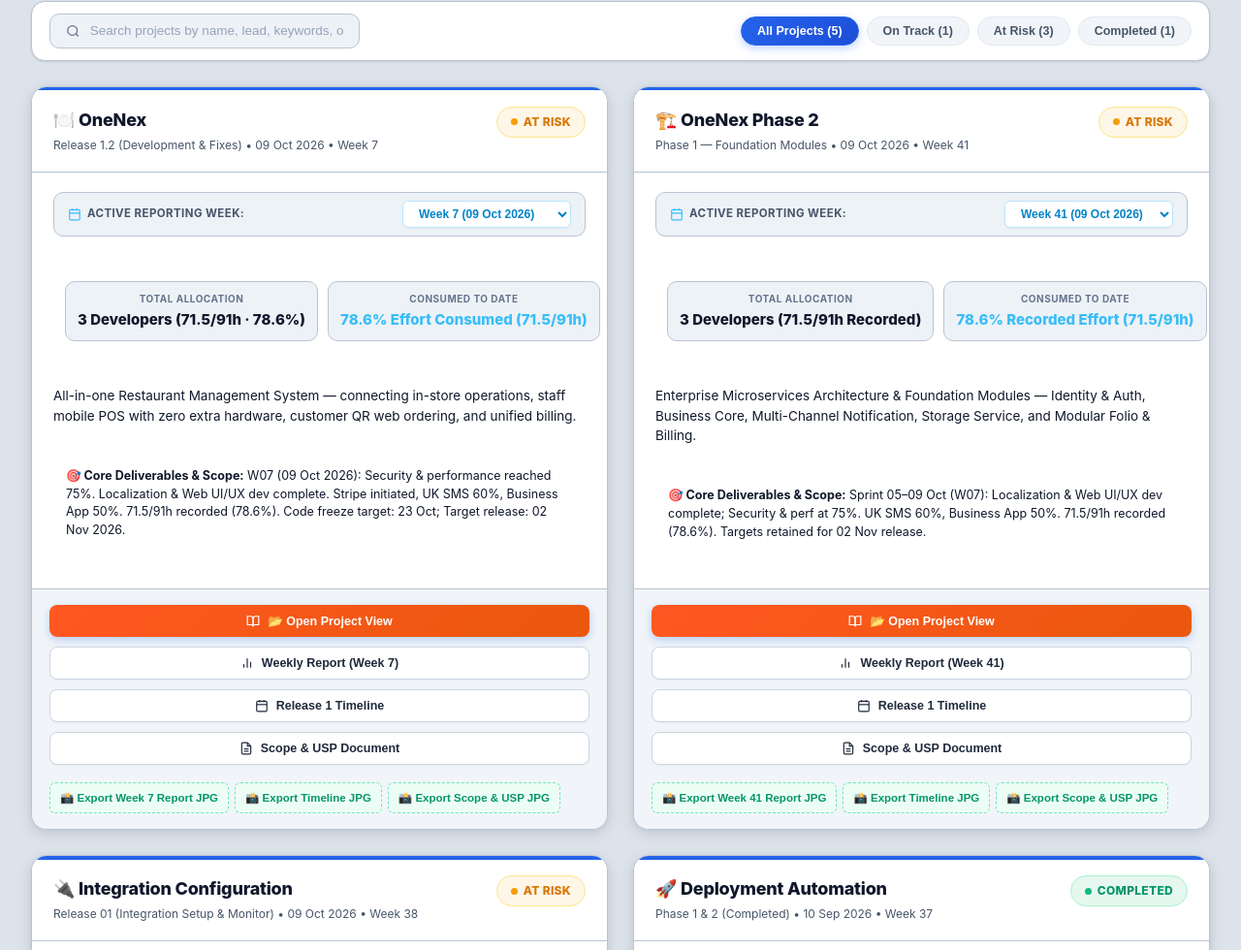
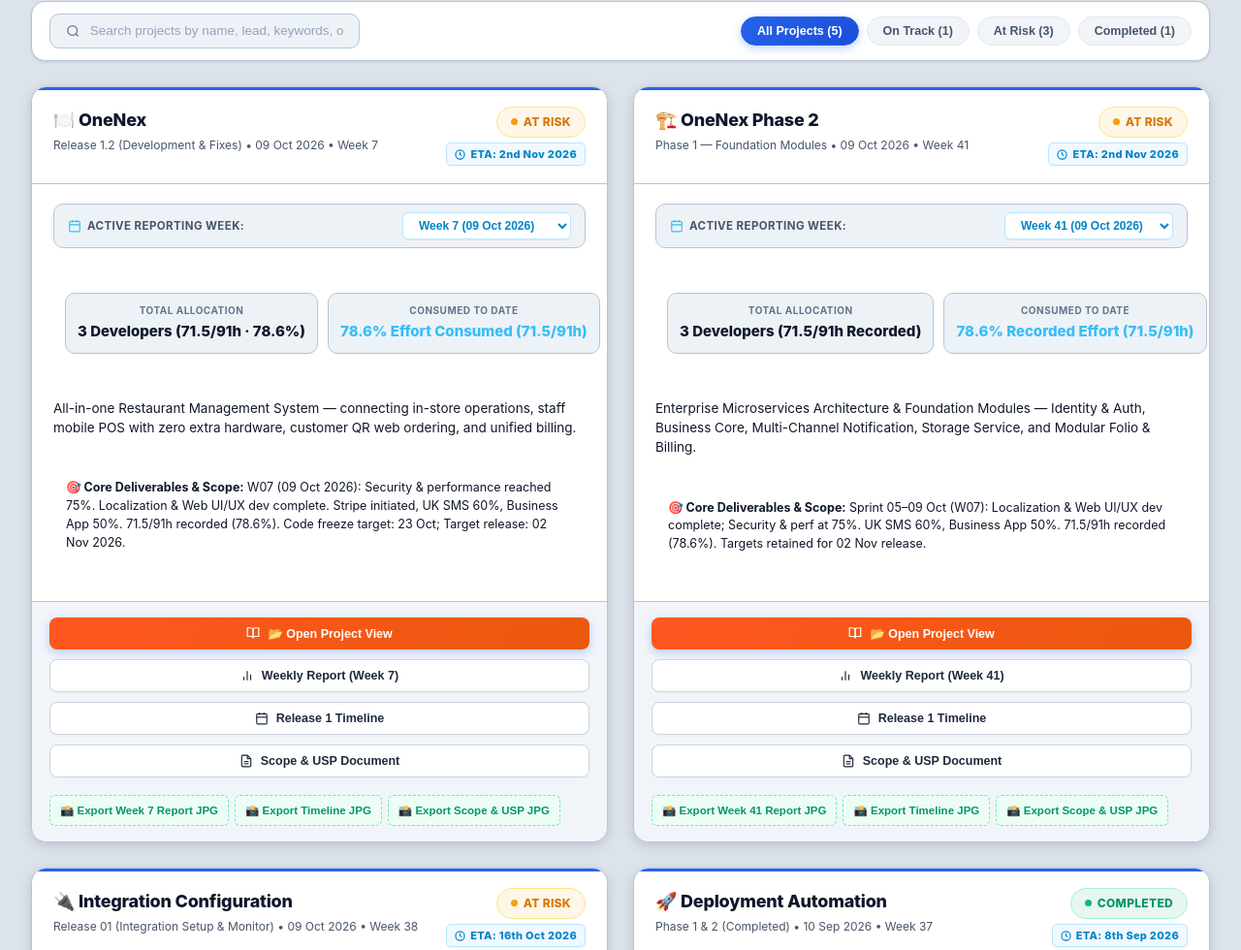
Before and after one commit to hariarun770-sys/Project-Tracker-Capps, a website: page index.html in a window 1280 px wide. Shown: the part 238-1218 px from the top of the page at 97% size. Drawn offline with Linux system fonts and the light colour scheme.

Commit message:
Add ETA badge below status for all projects in portfolio tracker

```diff
--- a/assets/css/portal.css
+++ b/assets/css/portal.css
@@ -507,6 +507,38 @@ body {
 }
 .status-tag.blue::before {
   background: #3b82f6;
+}
+
+/* Status & ETA Wrapper */
+.status-eta-wrap {
+  display: flex;
+  flex-direction: column;
+  align-items: flex-end;
+  gap: 5px;
+  flex-shrink: 0;
+}
+
+.project-eta-badge {
+  display: inline-flex;
+  align-items: center;
+  gap: 5px;
+  font-size: 11px;
+  font-weight: 800;
+  color: #0284c7;
+  background: #f0f9ff;
+  border: 1px solid #bae6fd;
+  border-radius: 5px;
+  padding: 3px 8px;
+  white-space: nowrap;
+  letter-spacing: 0.3px;
+  box-shadow: 0 1px 2px rgba(2, 132, 199, 0.06);
+}
+
+.project-eta-badge svg {
+  width: 11px;
+  height: 11px;
+  color: #0284c7;
+  flex-shrink: 0;
 }
 
 /* Project Card Body */
--- a/assets/js/portal.js
+++ b/assets/js/portal.js
@@ -10,6 +10,7 @@ const DEFAULT_PROJECTS = [
     name: 'OneNex',
     icon: '🍽️',
     release: 'Release 1.2 (Development & Fixes)',
+    eta: '2nd Nov 2026',
     leads: 'Imthath (Lead), Sureka, Nithusan (3 Developers — 91h Capacity)',
     description: 'All-in-one Restaurant Management System — connecting in-store operations, staff mobile POS with zero extra hardware, customer QR web ordering, and unified billing.',
     highlights: 'W07 (09 Oct 2026): Security & performance reached 75%. Localization & Web UI/UX dev complete. Stripe initiated, UK SMS 60%, Business App 50%. 71.5/91h recorded (78.6%). Code freeze target: 23 Oct; Target release: 02 Nov 2026.',
@@ -21,6 +22,7 @@ const DEFAULT_PROJECTS = [
         weekEnding: '09 Oct 2026',
         status: 'AT RISK',
         statusClass: 'amber',
+        eta: '2nd Nov 2026',
         manDays: '3 Developers (71.5/91h · 78.6%)',
         consumed: '78.6% Effort Consumed (71.5/91h)',
         weeklyUrl: 'Incubator Weekly update/OneNex_Weekly_Visibility_Card_09.10.2026.html',
@@ -33,6 +35,7 @@ const DEFAULT_PROJECTS = [
         weekEnding: '02 Oct 2026',
         status: 'ON TRACK',
         statusClass: 'green',
+        eta: '2nd Nov 2026',
         manDays: '4 Members (120 Man-Days)',
         consumed: '33% Elapsed (40/120 Man-Days)',
         weeklyUrl: 'Incubator Weekly update/OneNex_Weekly_Visibility_Card_02.10.2026.html',
@@ -45,6 +48,7 @@ const DEFAULT_PROJECTS = [
         weekEnding: '25 Sep 2026',
         status: 'ON TRACK',
         statusClass: 'green',
+        eta: '2nd Nov 2026',
         manDays: '4 Members (120 Man-Days)',
         consumed: '17% Elapsed (20/120 Man-Days)',
         weeklyUrl: 'Incubator Weekly update/OneNex_Weekly_Visibility_Card_25.09.2026.html',
@@ -57,6 +61,7 @@ const DEFAULT_PROJECTS = [
         weekEnding: '11 Sep 2026',
         status: 'AT RISK',
         statusClass: 'amber',
+        eta: '11th Sep 2026',
         manDays: '6 Team Members',
         consumed: '29% Completed (27/93)',
         weeklyUrl: 'Incubator Weekly update/OneNex_Weekly_Visibility_Card_11.09.2026.html',
@@ -70,6 +75,7 @@ const DEFAULT_PROJECTS = [
     name: 'OneNex Phase 2',
     icon: '🏗️',
     release: 'Phase 1 — Foundation Modules',
+    eta: '2nd Nov 2026',
     leads: 'Team B (4 Developers — 3,120h)',
     description: 'Enterprise Microservices Architecture & Foundation Modules — Identity & Auth, Business Core, Multi-Channel Notification, Storage Service, and Modular Folio & Billing.',
     highlights: 'Sprint 05–09 Oct (W07): Localization & Web UI/UX dev complete; Security & perf at 75%. UK SMS 60%, Business App 50%. 71.5/91h recorded (78.6%). Targets retained for 02 Nov release.',
@@ -81,6 +87,7 @@ const DEFAULT_PROJECTS = [
         weekEnding: '09 Oct 2026',
         status: 'AT RISK',
         statusClass: 'amber',
+        eta: '2nd Nov 2026',
         manDays: '3 Developers (71.5/91h Recorded)',
         consumed: '78.6% Recorded Effort (71.5/91h)',
         weeklyUrl: 'Incubator Weekly update/OneNex_Phase_2_Weekly_Visibility_Card_09.10.2026.html',
@@ -93,6 +100,7 @@ const DEFAULT_PROJECTS = [
         weekEnding: '02 Oct 2026',
         status: 'AT RISK',
         statusClass: 'amber',
+        eta: '2nd Nov 2026',
         manDays: '4 Developers (3,120h Capacity)',
         consumed: '13 Days Used (Phase 1: 3/30d)',
         weeklyUrl: 'Incubator Weekly update/OneNex_Phase_2_Weekly_Visibility_Card_02.10.2026.html',
@@ -105,6 +113,7 @@ const DEFAULT_PROJECTS = [
         weekEnding: '25 Sep 2026',
         status: 'AT RISK',
         statusClass: 'amber',
+        eta: '2nd Nov 2026',
         manDays: '4 Developers (3,120h Planned)',
         consumed: '8 Days Used (Phase 0: 8/10d)',
         weeklyUrl: 'Incubator Weekly update/OneNex_Phase_2_Weekly_Visibility_Card_25.09.2026.html',
@@ -118,6 +127,7 @@ const DEFAULT_PROJECTS = [
     name: 'Integration Configuration',
     icon: '🔌',
     release: 'Release 01 (Integration Setup & Monitor)',
+    eta: '16th Oct 2026',
     leads: 'Team Althaf (50 Man-Days)',
     description: 'Enterprise Optimo Integration Configuration Module — transitions integration setup from manual / developer-led configuration to a guided, user-managed capability with Integration Hub, Destination Setup, Field Mapping, and Chained Integrations.',
     highlights: 'Week 38 (09 Oct 2026): 48% overall progress, 30/50 man-days consumed (60%). Hub, Type Selection & General Details 100% completed; Configuration (70%), Destination Setup (60%), and Field Mapping (55%) in active development. Target Go-Live: 16 Oct 2026.',
@@ -129,6 +139,7 @@ const DEFAULT_PROJECTS = [
         weekEnding: '09 Oct 2026',
         status: 'AT RISK',
         statusClass: 'amber',
+        eta: '16th Oct 2026',
         manDays: '50 Man-Days (Team Althaf)',
         consumed: '60% Consumed (30/50 Man-Days)',
         weeklyUrl: 'Incubator Weekly update/Integration_Configuration_Weekly_Visibility_Card_09.10.2026.html',
@@ -141,6 +152,7 @@ const DEFAULT_PROJECTS = [
         weekEnding: '11 Sep 2026',
         status: 'AT RISK',
         statusClass: 'amber',
+        eta: '16th Oct 2026',
         manDays: '50 Man-Days (Team Althaf)',
         consumed: '40% Consumed (20/50 Man-Days)',
         weeklyUrl: 'Incubator Weekly update/Integration_Configuration_Weekly_Visibility_Card_11.09.2026.html',
@@ -154,6 +166,7 @@ const DEFAULT_PROJECTS = [
     name: 'Deployment Automation',
     icon: '🚀',
     release: 'Phase 1 & 2 (Completed)',
+    eta: '8th Sep 2026',
     leads: 'Gopikrishna (Lead), Piragash, Thenuja (180 Man-Days)',
     description: 'Enterprise Optimo Deployment Tool — automated version upgrades, deployment governance & validation, side-by-side environment comparison, configuration migration, and release pipeline orchestration.',
     highlights: 'Phase 1 & 2 100% Completed (180/180 Man-Days consumed). Handover to Support & Operations planned for 08 Sep 2026. Phase 3 planning pending meeting with Jon.',
@@ -165,6 +178,7 @@ const DEFAULT_PROJECTS = [
         weekEnding: '10 Sep 2026',
         status: 'COMPLETED',
         statusClass: 'green',
+        eta: '8th Sep 2026',
         manDays: '3 Team Members (180 Man-Days)',
         consumed: '100% Consumed (180/180 Man-Days)',
         weeklyUrl: 'Incubator Weekly update/Deployment_Automation_Weekly_Visibility_Card_10.09.2026.html',
@@ -178,6 +192,7 @@ const DEFAULT_PROJECTS = [
     name: 'Optimo Gov Portal',
     icon: '🏛️',
     release: 'Phase 2 (In Progress)',
+    eta: '24th Oct 2026',
     leads: 'Team Saruja & Team Sajilan (Dedicated), Gopi, Denojan (16 Resources)',
     description: 'Enterprise Municipal & Citizen Self-Service Architecture — customer self-service portals, overview dashboards, public event & program booking, support ticketing, Governance Hub Knowledge Base module, and AskOptimo AI conversational assistant.',
     highlights: 'Phase 1 Foundation Completed. Phase 2 active: 120/150 man-days consumed (80%), AI implementation, Governance Hub Knowledge Base & ticketing complete. Overall progress 70%. Within budget & on track.',
@@ -189,6 +204,7 @@ const DEFAULT_PROJECTS = [
         weekEnding: '10 Sep 2026',
         status: 'ON TRACK',
         statusClass: 'green',
+        eta: '24th Oct 2026',
         manDays: '16 Resources (150 Man-Days Phase 2)',
         consumed: '80% Consumed (120/150 Man-Days)',
         weeklyUrl: 'Incubator Weekly update/Optimo_Gov_Portal_Weekly_Visibility_Card_10.09.2026.html',
@@ -229,11 +245,12 @@ try {
     'portal_projects_gov_hub_v1',
     'portal_projects_integ_scope_v1',
     'portal_projects_integ_card_oct9_v1',
-    'portal_projects_onenex_w07_oct9_v1'
+    'portal_projects_onenex_w07_oct9_v1',
+    'portal_projects_onenex_w07_updated_v2'
   ].forEach(k => localStorage.removeItem(k));
 } catch(e) {}
 
-const STORAGE_KEY = 'portal_projects_onenex_w07_updated_v2';
+const STORAGE_KEY = 'portal_projects_eta_v1';
 let PROJECTS = JSON.parse(localStorage.getItem(STORAGE_KEY) || '[]');
 
 if (!Array.isArray(PROJECTS) || PROJECTS.length === 0) {
@@ -355,7 +372,13 @@ function renderProjects(filterText = '', filterStatus = 'all') {
           <h3 style="font-size:18px;">${p.icon || '📁'} ${p.name}</h3>
           <div class="project-meta-sub">${p.release} • ${curWeek.weekEnding} • Week ${curWeek.weekNumber || 1}</div>
         </div>
-        <span class="status-tag ${curWeek.statusClass}" style="font-size:12px; padding:6px 14px;">${curWeek.status}</span>
+        <div class="status-eta-wrap">
+          <span class="status-tag ${curWeek.statusClass}" style="font-size:12px; padding:6px 14px;">${curWeek.status}</span>
+          <span class="project-eta-badge" title="Estimated Delivery / Completion Date">
+            <svg viewBox="0 0 24 24" fill="none" stroke="currentColor" stroke-width="2.5"><circle cx="12" cy="12" r="10"/><polyline points="12 6 12 12 16 14"/></svg>
+            ETA: ${curWeek.eta || p.eta || '2nd Nov 2026'}
+          </span>
+        </div>
       </div>
       <div class="project-card-body">
 
@@ -732,6 +755,19 @@ function openProjectDetail(projectId, tab = 'weekly') {
   const titleEl = document.getElementById('detailTitle');
   if (titleEl) titleEl.innerText = `${project.name} (${project.release})`;
 
+  // Update Status & ETA in detail header
+  const curWeek = project.weeks[project.selectedWeekIndex || 0] || project.weeks[0];
+  const statusEtaEl = document.getElementById('detailStatusEta');
+  if (statusEtaEl) {
+    statusEtaEl.innerHTML = `
+      <span class="status-tag ${curWeek.statusClass}" style="font-size:11.5px; padding:4px 12px;">${curWeek.status}</span>
+      <span class="project-eta-badge" style="font-size:11px; padding:3px 8px;">
+        <svg viewBox="0 0 24 24" fill="none" stroke="currentColor" stroke-width="2.5"><circle cx="12" cy="12" r="10"/><polyline points="12 6 12 12 16 14"/></svg>
+        ETA: ${curWeek.eta || project.eta || '2nd Nov 2026'}
+      </span>
+    `;
+  }
+
   // Populate Week Dropdown
   const weekSelect = document.getElementById('detailWeekSelect');
   if (weekSelect) {
@@ -783,6 +819,17 @@ function changeDetailWeek(weekIndex) {
   }
   activeProject.selectedWeekIndex = parseInt(weekIndex, 10);
   saveProjects();
+  const curWeek = activeProject.weeks[activeProject.selectedWeekIndex] || activeProject.weeks[0];
+  const statusEtaEl = document.getElementById('detailStatusEta');
+  if (statusEtaEl) {
+    statusEtaEl.innerHTML = `
+      <span class="status-tag ${curWeek.statusClass}" style="font-size:11.5px; padding:4px 12px;">${curWeek.status}</span>
+      <span class="project-eta-badge" style="font-size:11px; padding:3px 8px;">
+        <svg viewBox="0 0 24 24" fill="none" stroke="currentColor" stroke-width="2.5"><circle cx="12" cy="12" r="10"/><polyline points="12 6 12 12 16 14"/></svg>
+        ETA: ${curWeek.eta || activeProject.eta || '2nd Nov 2026'}
+      </span>
+    `;
+  }
   loadDetailFrame();
 }
 
--- a/index.html
+++ b/index.html
@@ -119,7 +119,10 @@
             <span class="sep">/</span>
             <span id="detailBreadcrumbProject" class="current">Camera Module</span>
           </div>
-          <h2 id="detailTitle" style="font-size:19px; font-weight:800; color:#0f172a; margin:2px 0 0 0;">Camera Module</h2>
+          <div style="display:flex; align-items:center; gap:12px; flex-wrap:wrap; margin-top:2px;">
+            <h2 id="detailTitle" style="font-size:19px; font-weight:800; color:#0f172a; margin:0;">Camera Module</h2>
+            <div id="detailStatusEta" style="display:inline-flex; align-items:center; gap:8px;"></div>
+          </div>
         </div>
         <div style="display:flex; align-items:center; gap:8px; flex-wrap:wrap;">
           <button class="btn btn-primary" onclick="triggerDetailExport()" title="Export currently viewed document to 2x JPG">
@@ -368,6 +371,6 @@
 
   <!-- Scripts -->
   <script src="assets/js/html2canvas.min.js"></script>
-  <script src="assets/js/portal.js?v=onenex_w07_updated_v2"></script>
+  <script src="assets/js/portal.js?v=eta_v1"></script>
 </body>
 </html>
```
